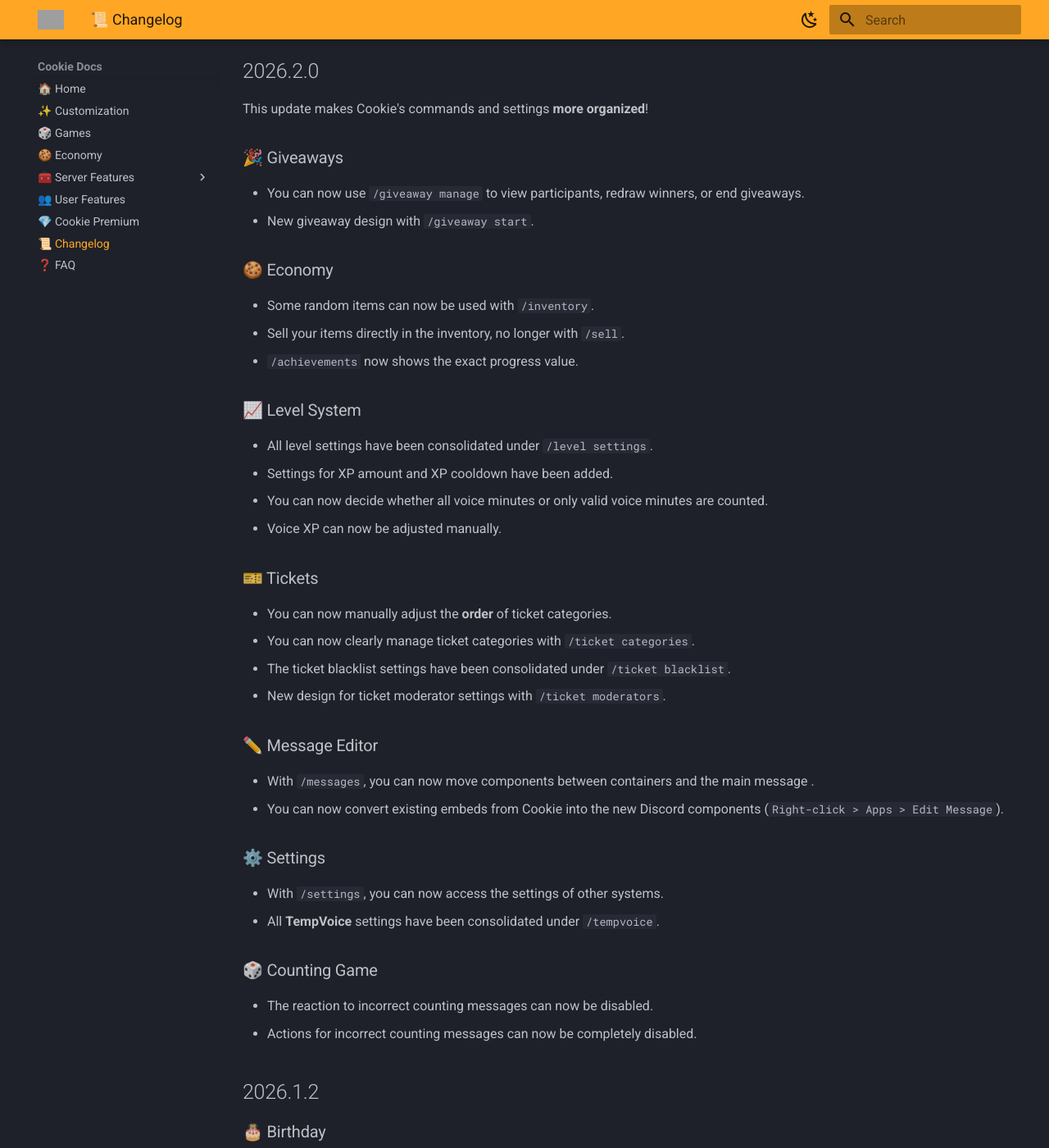
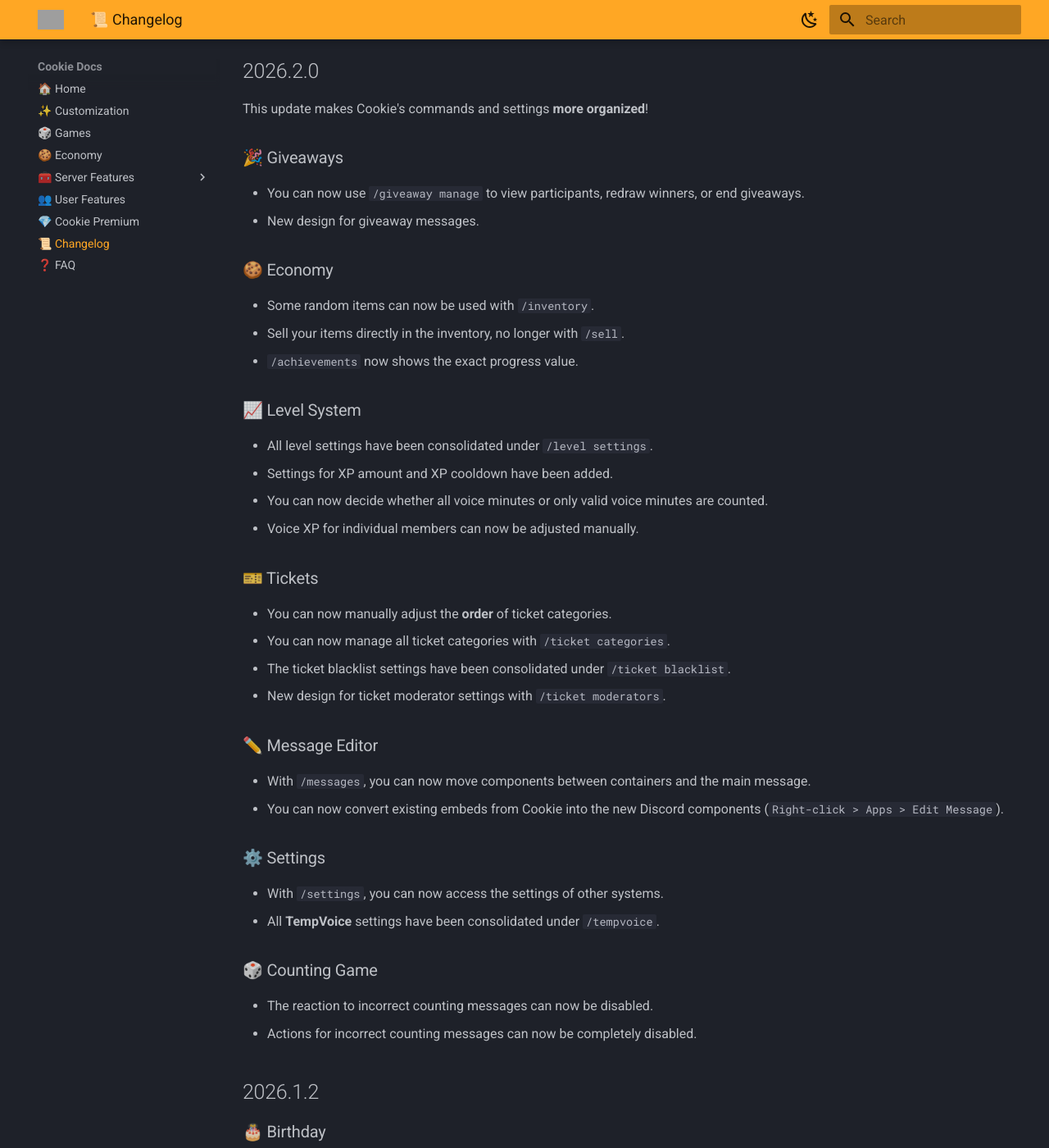
Before and after one commit to CookieAppTeam/docs, an MkDocs documentation site: the page built from docs/changelog.md, in a window 1280 px wide and 1400 px high, scrolled down 888 px. Shown: the whole window at 82% size. Built offline with MkDocs 1.6.1 and Material for MkDocs 9.7.7, drawn with Linux system fonts in a browser that asks for light colours; some of the changed text lies outside the part shown; grey boxes are pictures that could not be loaded.

Commit message:
Spelling

```diff
--- a/docs/changelog.md
+++ b/docs/changelog.md
@@ -35,7 +35,7 @@ This update makes Cookie's commands and settings **more organized**!
 
 ### 🎉 Giveaways
 - You can now use `/giveaway manage` to view participants, redraw winners, or end giveaways.
-- New giveaway design with `/giveaway start`.
+- New design for giveaway messages.
 
 ### 🍪 Economy
 - Some random items can now be used with `/inventory`.
@@ -46,16 +46,16 @@ This update makes Cookie's commands and settings **more organized**!
 - All level settings have been consolidated under `/level settings`.
 - Settings for XP amount and XP cooldown have been added.
 - You can now decide whether all voice minutes or only valid voice minutes are counted.
-- Voice XP can now be adjusted manually.
+- Voice XP for individual members can now be adjusted manually.
 
 ### 🎫 Tickets
 - You can now manually adjust the **order** of ticket categories.
-- You can now clearly manage ticket categories with `/ticket categories`.
+- You can now manage all ticket categories with `/ticket categories`.
 - The ticket blacklist settings have been consolidated under `/ticket blacklist`.
 - New design for ticket moderator settings with `/ticket moderators`.
 
 ### ✏️ Message Editor
-- With `/messages`, you can now move components between containers and the main message  .
+- With `/messages`, you can now move components between containers and the main message.
 - You can now convert existing embeds from Cookie into the new Discord components (`Right-click > Apps > Edit Message`).
 
 ### ⚙️ Settings
```
Also changed, not shown: other parts of docs/changelog.md (+3 -3 lines).
